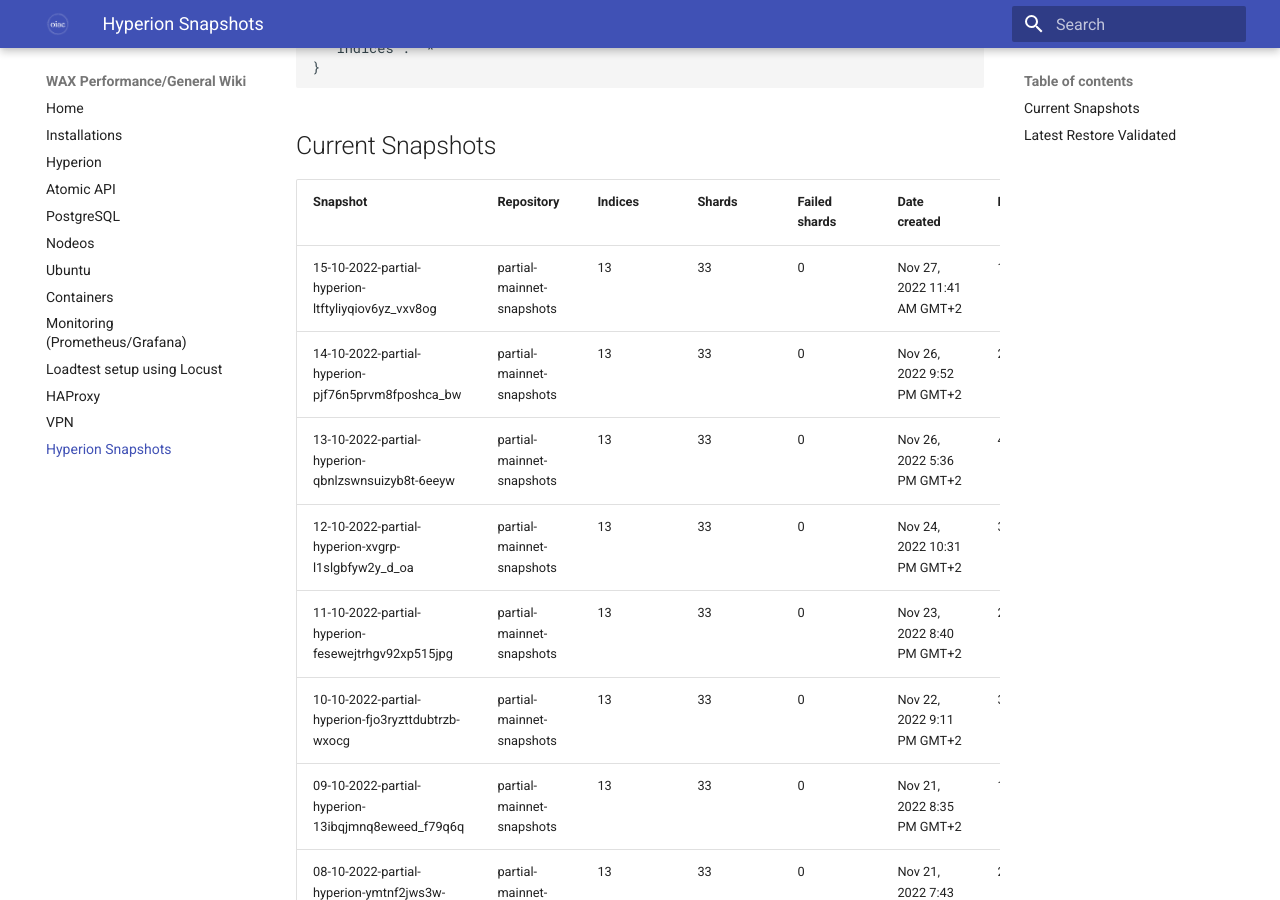
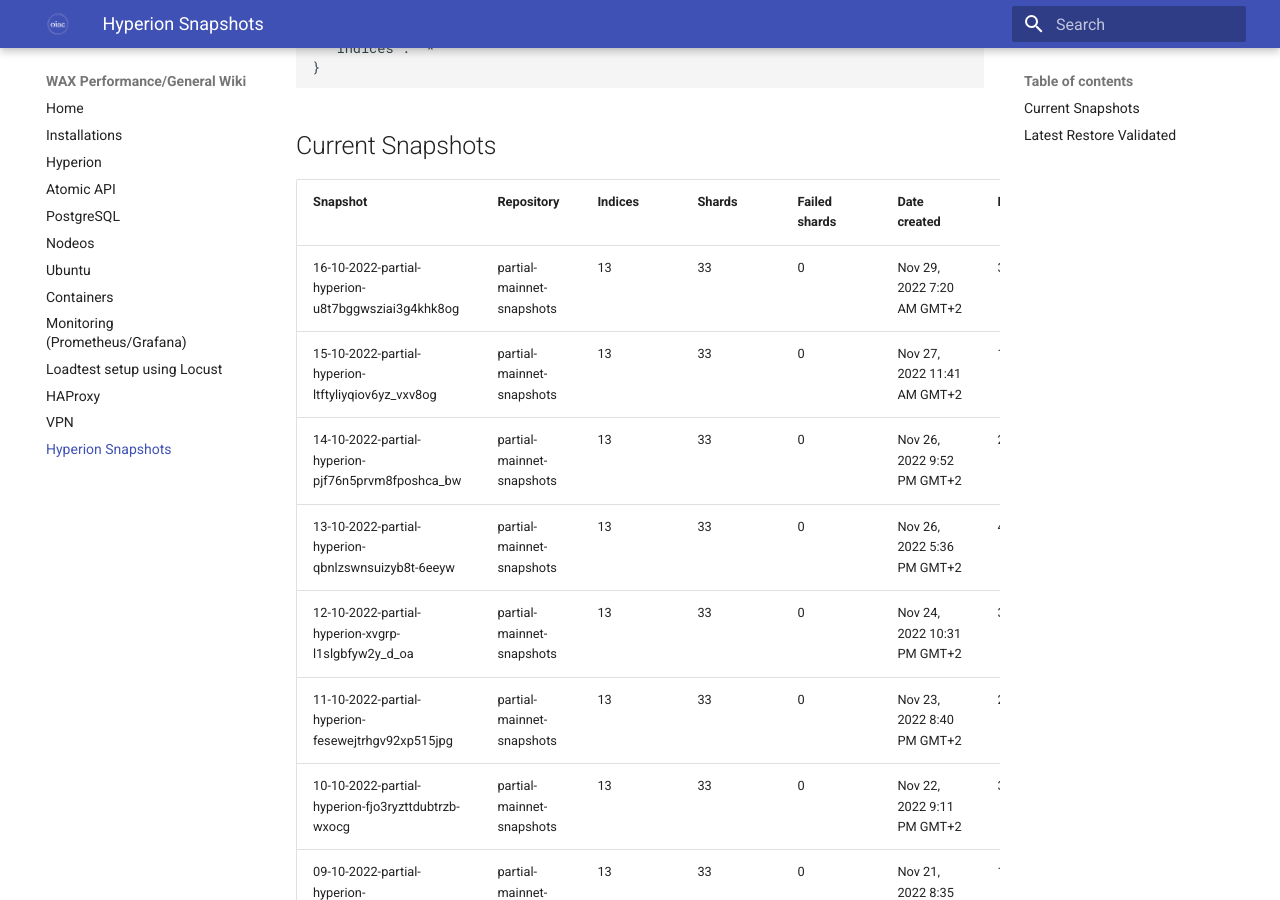
Before and after one commit to oneinacillian/wiki, an MkDocs documentation site: the page built from docs/snapshots.md, in a window 1280 px wide and 900 px high, scrolled down 2022 px. Built offline with MkDocs 1.6.1 and Material for MkDocs 9.7.7, drawn with Linux system fonts in a browser that asks for light colours.

Commit message:
Added partial snapshot for 16/10/2022

```diff
--- a/docs/snapshots.md
+++ b/docs/snapshots.md
@@ -60,6 +60,7 @@
 
 | Snapshot                                           | Repository                | Indices | Shards | Failed shards | Date created                | Duration |
 |----------------------------------------------------|---------------------------|---------|--------|---------------|-----------------------------|----------|
+| 16-10-2022-partial-hyperion-u8t7bggwsziai3g4khk8og | partial-mainnet-snapshots | 13      | 33     | 0             | Nov 29, 2022 7:20 AM GMT+2  | 33s      |
 | 15-10-2022-partial-hyperion-ltftyliyqiov6yz_vxv8og | partial-mainnet-snapshots | 13      | 33     | 0             | Nov 27, 2022 11:41 AM GMT+2 | 18s      |
 | 14-10-2022-partial-hyperion-pjf76n5prvm8fposhca_bw | partial-mainnet-snapshots | 13      | 33     | 0             | Nov 26, 2022 9:52 PM GMT+2  | 27s      |
 | 13-10-2022-partial-hyperion-qbnlzswnsuizyb8t-6eeyw | partial-mainnet-snapshots | 13      | 33     | 0             | Nov 26, 2022 5:36 PM GMT+2  | 40s      |
```
